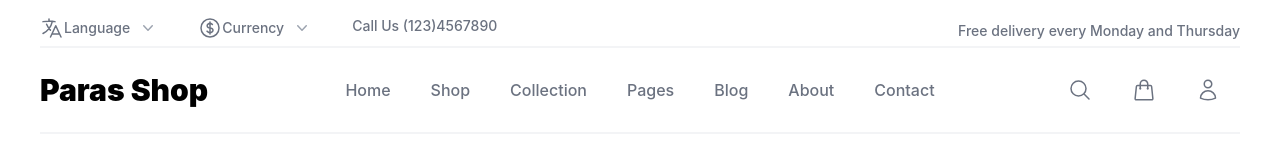
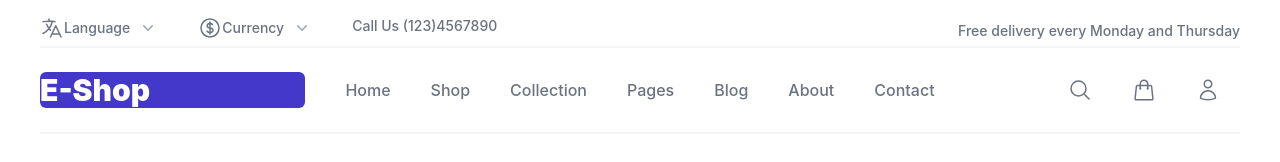
Before and after one commit to ajiesaw/project-e, a React (Create React App) app: page / in a window 1280 px wide. Shown: the top 162 px of the page. Built offline with nearby package versions, Linux system fonts and the light colour scheme.

Commit message:
Styling pada Paras.js

```diff
--- a/src/components/Paras.js
+++ b/src/components/Paras.js
@@ -31,10 +31,10 @@ export default function Example() {
       <div className="mx-auto max-w-7xl px-4 sm:px-6">
         <div className="flex items-center justify-between border-b-2 border-gray-100 py-6 md:justify-start md:space-x-10">
 
-          <div className="flex justify-start lg:w-0 lg:flex-1 text-3xl font-black">
+          <div className="flex justify-start lg:w-0 lg:flex-1 text-3xl font-black bg-indigo-700 text-white rounded-md">
             <a href="#">
               <span className="sr-only">Your Company</span>
-              Paras Shop
+              E-Shop
             </a>
           </div>
 
```
